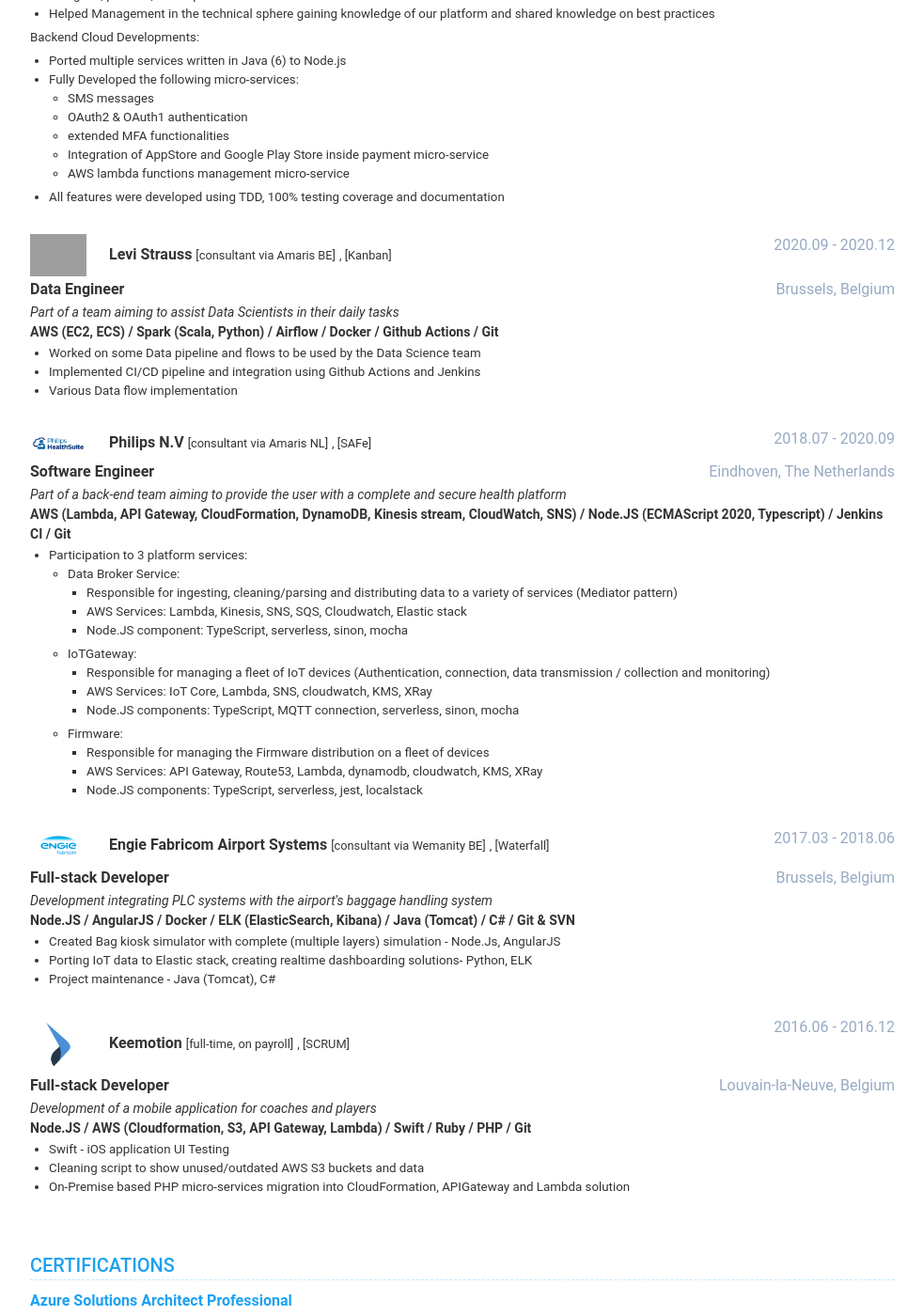
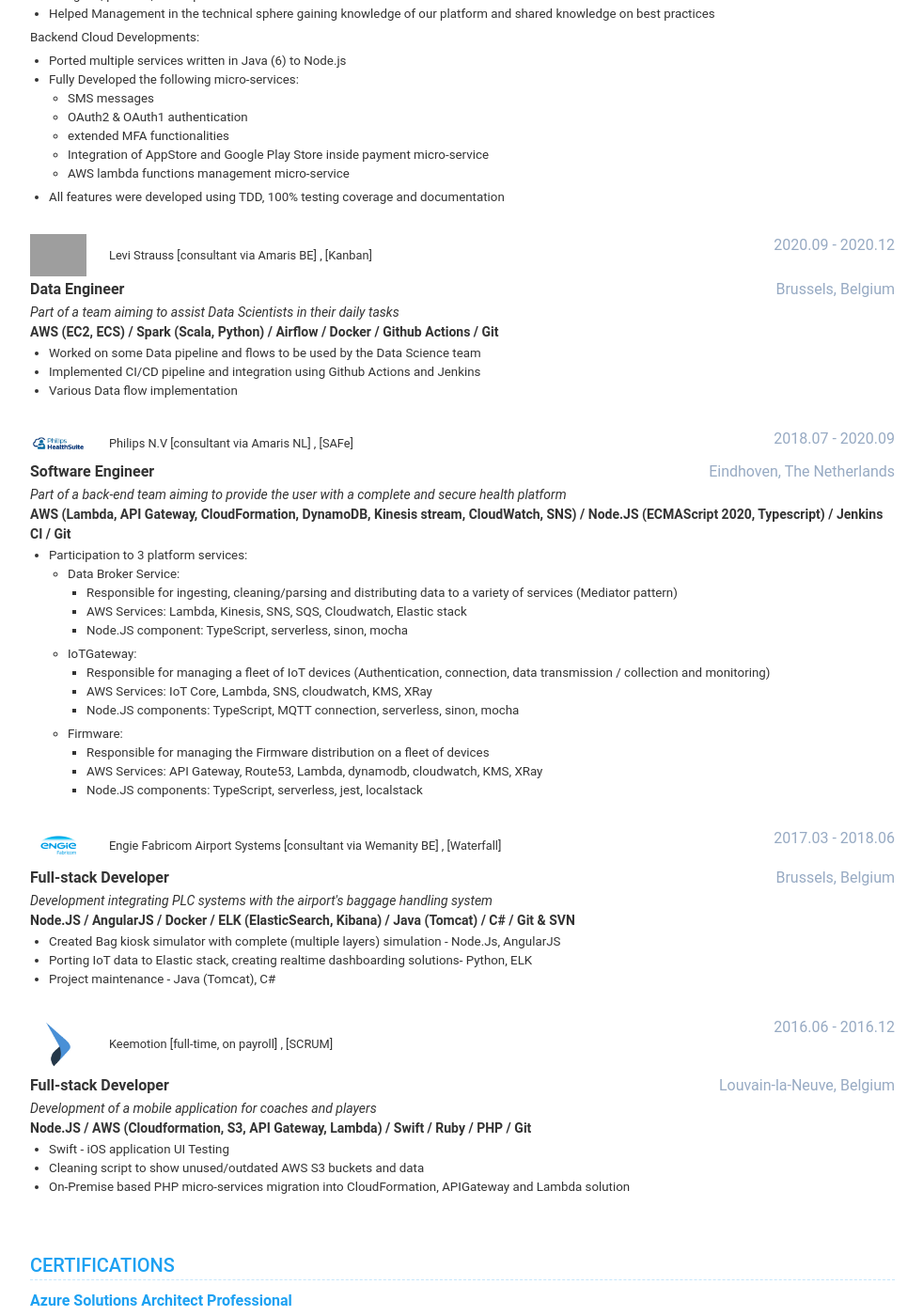
Before and after one commit to romdj/romdj.github.io, a Jekyll site: the page built from index.html, in a window 1280 px wide and 1400 px high, scrolled down 1194 px. Shown: the whole window at 94% size, without its empty margins (148-1130 px from the left). Built offline with Jekyll 4.4.1, drawn with Linux system fonts in a browser that asks for light colours; nearby versions of some CDN libraries; some of the changed text lies outside the part shown; grey boxes are pictures that could not be loaded.

Commit message:
minor layout changes

```diff
--- a/_includes/experiences.html
+++ b/_includes/experiences.html
@@ -9,14 +9,17 @@
     <div class="item">
         <div class="upper-row">
             <div class="company">
-                <img src="{{ site.baseurl }}/assets/images/companies/{{ experience.logo }}" alt="{{ experience.company }}">
-                {{ experience.company }}
-                {% if experience.tag %}
-                <small>[{{ experience.tag }}]</small>
-                {% endif %}
-                {% if experience.management %}
-                <small>, [{{ experience.management }}]</small>
-                {% endif %}
+                <img src="{{ site.baseurl }}/assets/images/companies/{{ experience.logo }}"
+                    alt="{{ experience.company }}">
+                <small>
+                    {{ experience.company }}
+                    {% if experience.tag %}
+                    [{{ experience.tag }}]
+                    {% endif %}
+                    {% if experience.management %}
+                    , [{{ experience.management }}]
+                    {% endif %}
+                </small>
             </div>
             <div class="time">{{ experience.time }}</div>
         </div>
```
